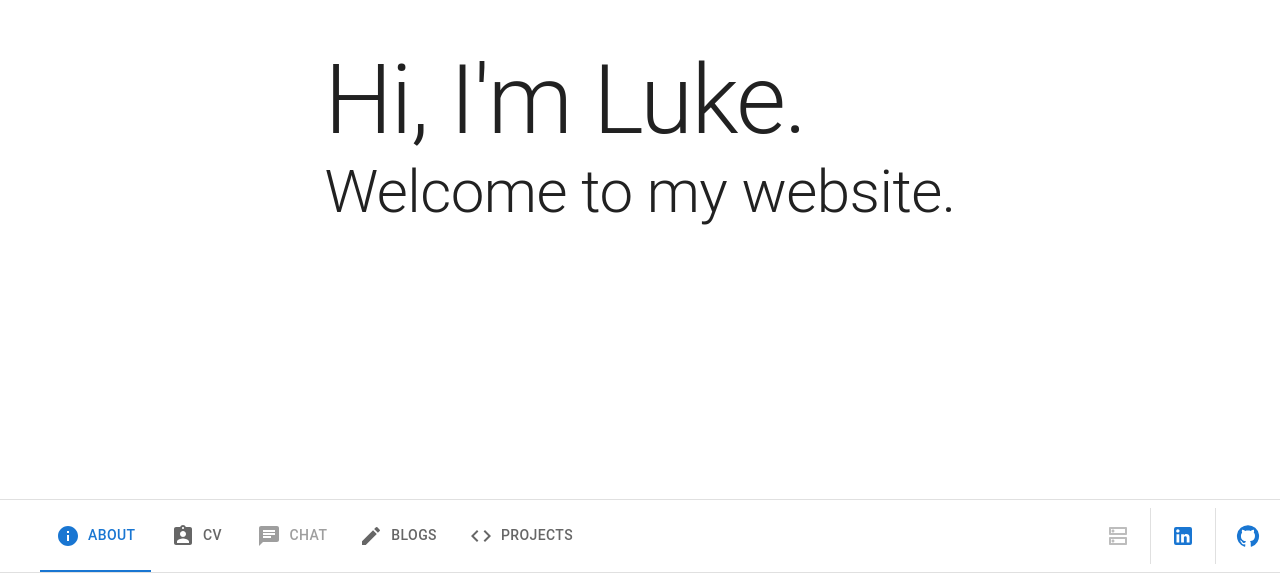
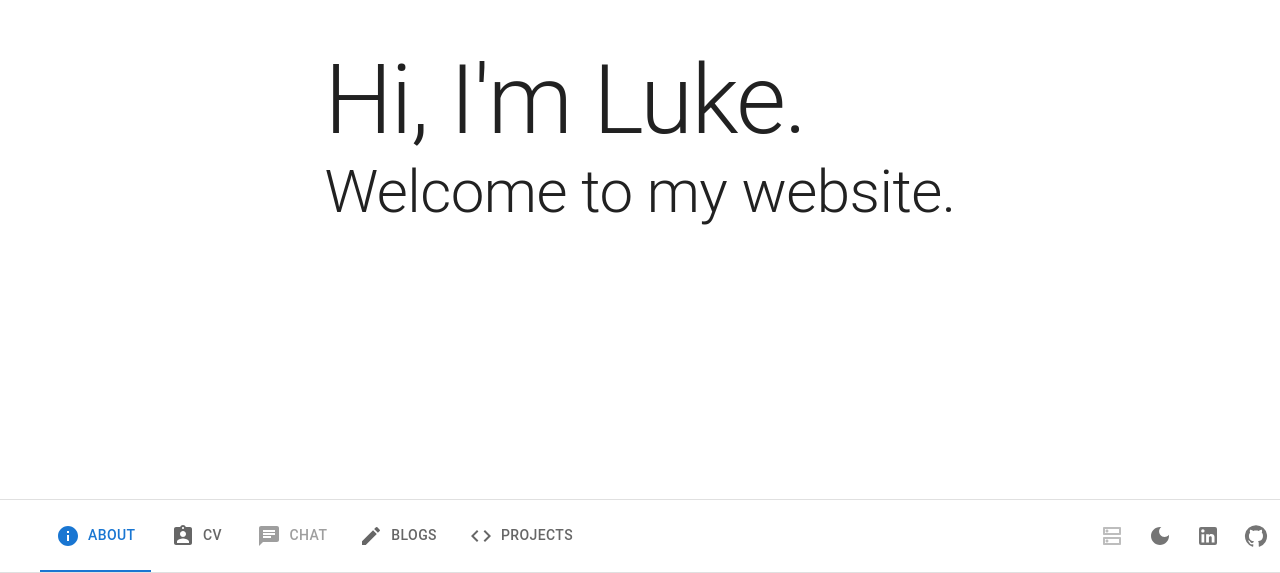
Before and after one commit to Lujia-Cheng/lujia-cheng.github.io, a React (Create React App) app in the folder frontend/: page / in a window 1280 px wide. Shown: the part 227-800 px from the top of the page. Built offline with nearby package versions, Linux system fonts and the light colour scheme.

Commit message:
add content. roll back to js. abstract theme. update about.js

```diff
--- a/frontend/package.json
+++ b/frontend/package.json
@@ -8,13 +8,14 @@
     "@emotion/styled": "^11.11.0",
     "@mui/icons-material": "*",
     "@mui/material": "^5.15.2",
-    "@types/react": "^18.2.54",
+    "@types/jest": "^29.5.12",
+    "@types/node": "^20.11.16",
+    "@types/react": "^18.2.55",
     "@types/react-dom": "^18.2.18",
     "react": "^18.2.0",
     "react-dom": "^18.2.0",
     "react-markdown": "^9.0.1",
     "react-scripts": "5.0.1",
-    "typescript": "^5.3.3",
     "web-vitals": "^2.1.4"
   },
   "devDependencies": {
--- a/frontend/src/components/About.js
+++ b/frontend/src/components/About.js
@@ -7,16 +7,30 @@ function About() {
   return (
     <div
       style={{
-        padding: "4em",
+        padding: "5%",
       }}
     >
-      <Paper display="flex" padding="4em">
-        <Typography variant="h5" height="100%" padding="2em">
-          I'm a Master's student at the University of Pittsburgh. I'll be
-          graduating May 2024. I'm interested in I'll add more content to this
-          website as it goes. At the moment, I'm working on a chat assistant.
-          Feel free to poke around and see what I'm up to.
-        </Typography>
+      <Paper display="flex">
+        {/* //if sx body1, else h5 */}
+        <Typography variant="h6" padding="2em">
+          I'm a Master of Information Science student at the University of
+          Pittsburgh, set to graduate in May 2024. I actually majored in
+          Chemistry and Philosophy during my undergrad and have worked as a
+          chemist for a brief period.
+          <br />
+          <br />
+          But now I'm here, coding algorithms,building websites, and fighting
+          bugs (features). I blame it on the "Intro to Java" class; who knew
+          that one of my requirements course (for chemistry!) would turn out to
+          be my gateway drug to coding?
+          <br />
+          <br />
+          Right now, I'm working to buff this tiny website up. I'm planning to
+          put on a chat assistant to keep visitors to this tiny website
+          entertained. It will hand you all sorts of cool stuff in the future.
+          Heck, I might even put a mini CTF (capture the flag) game in it. But
+          for now, you'll need to use the good-old navigation bar."
+        </Typography>{" "}
       </Paper>
     </div>
   );
--- a/frontend/src/components/NavBar.js
+++ b/frontend/src/components/NavBar.js
@@ -1,15 +1,15 @@
-import React from "react";
-
 import { useMediaQuery, useTheme } from "@mui/material";
+import { useThemeContext } from "../contexts/ThemeContext";
 
 import ServerIndicator from "./ServerIndicator";
+import { useServerStatus } from "../contexts/ServerStatusContext";
 
 import Tabs from "@mui/material/Tabs";
 import Tab from "@mui/material/Tab";
-import Button from "@mui/material/Button";
-import Divider from "@mui/material/Divider";
+import IconButton from "@mui/material/IconButton";
 import Select from "@mui/material/Select";
 import MenuItem from "@mui/material/MenuItem";
+import Tooltip from "@mui/material/Tooltip";
 
 import InfoIcon from "@mui/icons-material/Info";
 import AssignmentIndIcon from "@mui/icons-material/AssignmentInd";
@@ -18,12 +18,16 @@ import CreateIcon from "@mui/icons-material/Create";
 import CodeIcon from "@mui/icons-material/Code";
 import LinkedInIcon from "@mui/icons-material/LinkedIn";
 import GithubIcon from "@mui/icons-material/GitHub";
+import LightMode from "@mui/icons-material/LightMode";
+import DarkMode from "@mui/icons-material/DarkMode";
 
 import "../styles/NavBar.css";
 
 export default function NavBar({ value, onChange }) {
   const theme = useTheme();
   const isSmallScreen = useMediaQuery(theme.breakpoints.down("sm"));
+  const { toggleTheme } = useThemeContext();
+  let { serverStatus = "sleeping" } = useServerStatus();
 
   // Example function to handle dropdown change
   const handleDropdownChange = (event) => {
@@ -31,17 +35,18 @@ export default function NavBar({ value, onChange }) {
   };
 
   const navItems = [
-    { label: "About", value: 0, icon: <InfoIcon />},
-    { label: "CV", value: 1, icon: <AssignmentIndIcon />},
-    { label: "Chat", value: 2, icon: <ChatIcon />, disabled:true },
-    { label: "Blogs", value: 3, icon: <CreateIcon />,},
-    { label: "Projects", value: 4, icon: <CodeIcon />, },
+    { label: "About", value: 0, icon: <InfoIcon /> },
+    { label: "CV", value: 1, icon: <AssignmentIndIcon /> },
+    { label: "Chat", value: 2, icon: <ChatIcon />, disabled: true },
+    { label: "Blogs", value: 3, icon: <CreateIcon /> },
+    { label: "Projects", value: 4, icon: <CodeIcon /> },
   ];
 
   return (
     <nav className="navbar">
       {isSmallScreen ? (
-        <Select class="from-select"
+        <Select
+          class="from-select"
           value={value}
           onChange={handleDropdownChange}
           displayEmpty
@@ -77,21 +82,39 @@ export default function NavBar({ value, onChange }) {
         </Tabs>
       )}
 
-      <div className="external-links-container">
-        <Button disabled>
-          <ServerIndicator />
-        </Button>
-        <Divider flexItem orientation="vertical" variant="middle" />
-        <Button
-          onClick={() => window.open("https://www.linkedin.com/in/luke-cheng/")}
+      <Tooltip className="push-right" title={"Server: " + serverStatus}>
+        <span // prevent disabled button blocking tooltip
+          style={{ display: "flex" }}
+        >
+          <IconButton size="large" disabled="true">
+            <ServerIndicator />
+          </IconButton>
+        </span>
+      </Tooltip>
+      <Tooltip
+        title={theme.palette.mode === "dark" ? "Light Mode" : "Dark Mode"}
+      >
+        <IconButton size="large" onClick={toggleTheme}>
+          {theme.palette.mode === "dark" ? <LightMode /> : <DarkMode />}
+        </IconButton>
+      </Tooltip>
+      <Tooltip title="My LinkedIn">
+        <IconButton
+          size="large"
+          onClick={() => window.open("https://www.linkedin.com/in/luke-cheng")}
         >
           <LinkedInIcon />
-        </Button>
-        <Divider flexItem orientation="vertical" variant="middle" />
-        <Button onClick={() => window.open("https://github.com/Lujia-Cheng")}>
-          <GithubIcon />
-        </Button>
-      </div>
+        </IconButton>
+      </Tooltip>
+
+      <Tooltip title="My GitHub">
+        <IconButton
+          size="large"
+          onClick={() => window.open("https://github.com/Lujia-Cheng")}
+        >
+          <GithubIcon size="large" color="inherit" />
+        </IconButton>
+      </Tooltip>
     </nav>
   );
 }
--- a/frontend/src/components/ServerIndicator.tsx
+++ b/frontend/src/components/ServerIndicator.js
@@ -1,4 +1,3 @@
-import React from "react";
 import { useServerStatus } from "../contexts/ServerStatusContext";
 import DnsOutlinedIcon from "@mui/icons-material/DnsOutlined";
 import "../styles/ServerIndicator.css";
--- a/frontend/src/components/Social.js
+++ b/frontend/src/components/Social.js
@@ -1,5 +1 @@
-import React from "react";
-
-function Social() {}
-
-export default Social;
+export default function Social() {}
--- /dev/null
+++ b/frontend/src/contexts/ServerStatusContext.js
@@ -0,0 +1,51 @@
+import React, { createContext, useContext, useState } from "react";
+
+// Enum
+export const ServerStatus = {
+  // todo convert to typescript in the future
+  Idle: "idle",
+  Connecting: "connecting",
+  Connected: "connected",
+  Timeout: "timeout",
+  Error: "error",
+};
+
+// Type definition
+// interface ServerStatusContextType {
+//   status: ServerStatus;
+//   setStatus: React.Dispatch<React.SetStateAction<ServerStatus>>;
+// }
+
+// interface ServerStatusProviderProps {
+//   children: ReactNode;
+// }
+
+// Initialize the context
+const ServerStatusContext = createContext();
+
+// Provider
+export const ServerStatusProvider = ({ children }) => {
+  const [status, setStatus] = useState(ServerStatus.Idle); // Default status
+
+  const value = {
+    status,
+    setStatus,
+  };
+
+  return (
+    <ServerStatusContext.Provider value={value}>
+      {children}
+    </ServerStatusContext.Provider>
+  );
+};
+
+// Hook
+export function useServerStatus() {
+  const context = useContext(ServerStatusContext);
+  if (context === undefined) {
+    throw new Error(
+      "useServerStatus must be used within a ServerStatusProvider"
+    );
+  }
+  return context;
+}
--- a/frontend/src/contexts/ServerStatusContext.tsx
+++ /dev/null
@@ -1,54 +0,0 @@
-import React, { createContext, useContext, useState, ReactNode } from "react";
-
-// Enum
-export enum ServerStatus {
-  Idle = "idle",
-  Connecting = "connecting",
-  Connected = "connected",
-  Timeout = "timeout",
-  Error = "error",
-}
-
-// Type definition
-interface ServerStatusContextType {
-  status: ServerStatus;
-  setStatus: React.Dispatch<React.SetStateAction<ServerStatus>>;
-}
-
-interface ServerStatusProviderProps {
-  children: ReactNode;
-}
-
-// Initialize the context with a default value
-const ServerStatusContext = createContext<ServerStatusContextType | undefined>(
-  undefined
-);
-
-// Provider
-export const ServerStatusProvider: React.FC<ServerStatusProviderProps> = ({
-  children,
-}) => {
-  const [status, setStatus] = useState<ServerStatus>(ServerStatus.Idle); // Default status
-
-  const value = {
-    status,
-    setStatus,
-  };
-
-  return (
-    <ServerStatusContext.Provider value={value}>
-      {children}
-    </ServerStatusContext.Provider>
-  );
-};
-
-// Hook
-export function useServerStatus(): ServerStatusContextType {
-  const context = useContext(ServerStatusContext);
-  if (context === undefined) {
-    throw new Error(
-      "useServerStatus must be used within a ServerStatusProvider"
-    );
-  }
-  return context;
-}
--- /dev/null
+++ b/frontend/src/contexts/ThemeContext.js
@@ -0,0 +1,36 @@
+
+import  { createContext, useContext, useMemo, useState } from "react";
+import {
+  createTheme,
+  ThemeProvider as MUIThemeProvider,
+  useMediaQuery,
+} from "@mui/material";
+
+const ThemeContext = createContext();
+
+export const useThemeContext = () => useContext(ThemeContext);
+
+export const ThemeProvider = ({ children }) => {
+  const prefersDarkMode = useMediaQuery("(prefers-color-scheme: dark)");
+  const [mode, setMode] = useState(prefersDarkMode ? "dark" : "light");
+
+  const theme = useMemo(
+    () =>
+      createTheme({
+        palette: {
+          mode,
+        },
+      }),
+    [mode]
+  );
+
+  const toggleTheme = () => {
+    setMode((prevMode) => (prevMode === "light" ? "dark" : "light"));
+  };
+
+  return (
+    <ThemeContext.Provider value={{ toggleTheme }}>
+      <MUIThemeProvider theme={theme}>{children}</MUIThemeProvider>
+    </ThemeContext.Provider>
+  );
+};
--- a/frontend/src/index.js
+++ b/frontend/src/index.js
@@ -4,14 +4,18 @@ import "./index.css";
 import App from "./App";
 import reportWebVitals from "./reportWebVitals";
 import { ServerStatusProvider } from "./contexts/ServerStatusContext";
+import { ThemeProvider } from "./contexts/ThemeContext";
+import CssBaseline from "@mui/material/CssBaseline";
 
 const root = ReactDOM.createRoot(document.getElementById("root"));
 root.render(
   <React.StrictMode>
-    <ServerStatusProvider>
-      {" "}
-      <App />
-    </ServerStatusProvider>
+    <ThemeProvider>
+      <CssBaseline />
+      <ServerStatusProvider>
+        <App />
+      </ServerStatusProvider>
+    </ThemeProvider>
   </React.StrictMode>
 );
 
--- a/frontend/src/styles/NavBar.css
+++ b/frontend/src/styles/NavBar.css
@@ -1,11 +1,8 @@
 .navbar {
   display: flex;
-  align-items: stretch;
-  justify-content: space-between;
+  align-items: center;
 }
 
-.external-links-container {
-  display: flex;
-  justify-content: center;
-  align-items: stretch;
+.push-right {
+  margin-left: auto;
 }
```
Also changed, not shown: frontend/src/App.js (+3 -19 lines), frontend/tsconfig.json (deleted, +0 -20 lines), 1 other file (tests, documents, lock files or other folders).
